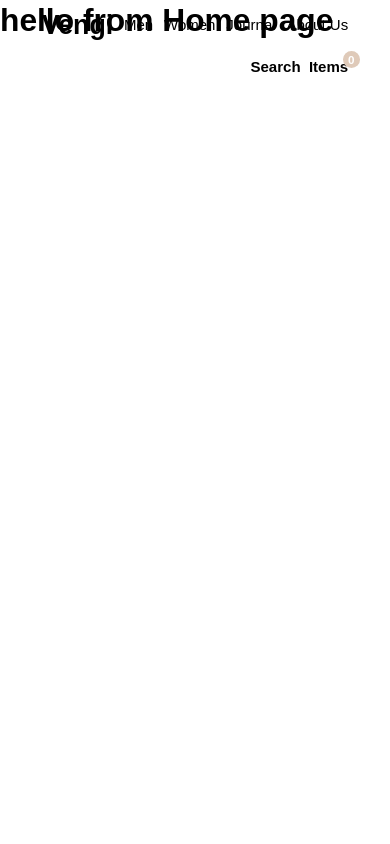
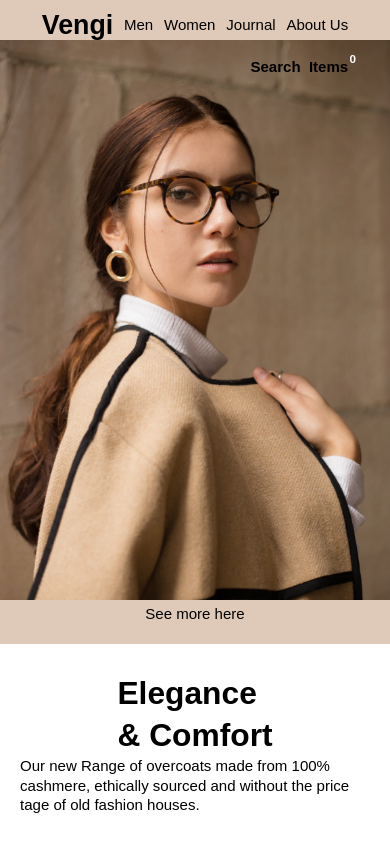
Before and after one commit to pmita/vengi-react-playground, a React (Create React App) app: page / in a window 390 px wide. Built offline with nearby package versions, Linux system fonts and the light colour scheme.

Commit message:
Feat/Banner.js added as a dumb component

```diff
--- a/src/featured/Banner/component.js
+++ b/src/featured/Banner/component.js
@@ -1,11 +1,29 @@
 import React from 'react';
+// import styles
+import './style.scss';
+import { Link } from 'react-router-dom';
 
-const component = () =>
+const component = ({
+	bannerTitleOne = 'Sample Title Vol.1',
+	bannerTitleTwo = 'Sample Title vol.2',
+	bannerText = 'Sample Text goes here',
+	bannerImage,
+	bannerLink = '#'
+}) =>
 {
     return (
-	<div>
-		<h1>Hello from the Banner component</h1>
-	</div>
+	<section className="banner-section">
+		<div className="banner-left">
+			<h1>{bannerTitleOne} <br />& {bannerTitleTwo}</h1>
+			<p>
+				{bannerText}
+			</p>
+		</div>
+		<div className="banner-right">
+			<img src={bannerImage} alt="depiction of our model as part of the banner section" />
+			<Link to={bannerLink}>See more here</Link>
+		</div>
+	</section>
     );
 };
 
--- a/src/featured/Banner/style.scss
+++ b/src/featured/Banner/style.scss
@@ -0,0 +1,81 @@
+@import '../../assets/styles/variables';
+@import '../../assets/styles/base';
+@import '../../assets/styles/mixins';
+
+.banner-section{
+    height: 100vh;
+    width: 100%;
+    @include flex(row, center, center);
+}
+
+.banner-left{
+    flex: 1 1 40rem;
+    height: 100%;
+    width: 100%;
+    @include flex(column, flex-end, flex-start);
+    padding: 0 0 5rem 5rem;
+    p{
+        max-width: 500px;
+    }
+}
+
+.banner-right{
+    flex: 1 1 40rem;
+    height: 100%;
+    width: 100%;
+    background-color: $highlight-color;
+    @include flex(column, center, center);
+    img{
+        width: 70%;
+        height: 85%;
+        object-fit: cover;
+        padding-top: 5%;
+    }
+    a{
+        padding: 0.5rem 0 0 0;
+    }
+}
+
+// Tablet screen
+@media only screen and (max-width: 820px){
+    .banner-section{
+        @include flex(column, center, center);
+    }
+    .banner-left{
+        order: 2;
+        @include flex(column, center, center);
+        padding: 2rem 0;
+    }
+    .banner-right{
+        order: 1;
+        img{
+            width: 100%;
+            height: 90%;
+            object-fit: cover;
+        }
+    }
+}
+
+//Mobile screen
+@media only screen and (max-width: 500px){
+    .banner-section{
+        @include flex(column, center, center);
+    }
+    .banner-left{
+        height: 100%;
+        width: 100%;
+        @include flex(column, center, center);
+        padding: 1rem 0;
+        p{
+            max-width: 350px;
+        }
+    }
+    .banner-right{
+        order: 1;
+        height: 100vh;
+        img{
+            width: 100%;
+            height: 90%;
+        }
+    }
+}
--- a/src/featured/Navbar/style.scss
+++ b/src/featured/Navbar/style.scss
@@ -9,7 +9,8 @@ nav{
     padding: 0rem 5rem;
     @include flex(row, space-between, center);
     flex-wrap: wrap;
-    position: absolute; // make the navbar pop out of the page
+    background: transparent;
+    position: absolute;
     top: 0;
     left: 0;
 }
@@ -39,10 +40,7 @@ nav{
         font-size: $h6;
         position: absolute;
         top: -30%;
-        right: -30%;
-        background-color: $highlight-color;
-        padding: 0.1rem 0.65rem;
-        border-radius: 50%;
+        right: -20%;
         color: $secondary-color;
     }
 }
--- a/src/pages/Home/component.js
+++ b/src/pages/Home/component.js
@@ -1,11 +1,23 @@
 import React from 'react';
 import './style.scss';
+// import our components
+import Banner from '../../featured/Banner';
+// import assets
+import bannerImg from '../../assets/images/bannerImg.png';
 
 const component = () =>
 {
     return (
 	<div>
-		<h1>hello from Home page</h1>
+		<Banner
+			bannerTitleOne='Elegance'
+			bannerTitleTwo='Comfort'
+			bannerText='Our new Range of overcoats made from 100%
+			cashmere, ethically sourced and without the
+			price tage of old fashion houses.'
+			bannerImage={bannerImg}
+			bannerLink='/women'
+		/>
 	</div>
     );
 };
```
Also changed, not shown: src/assets/images/bannerImg.png (added).
